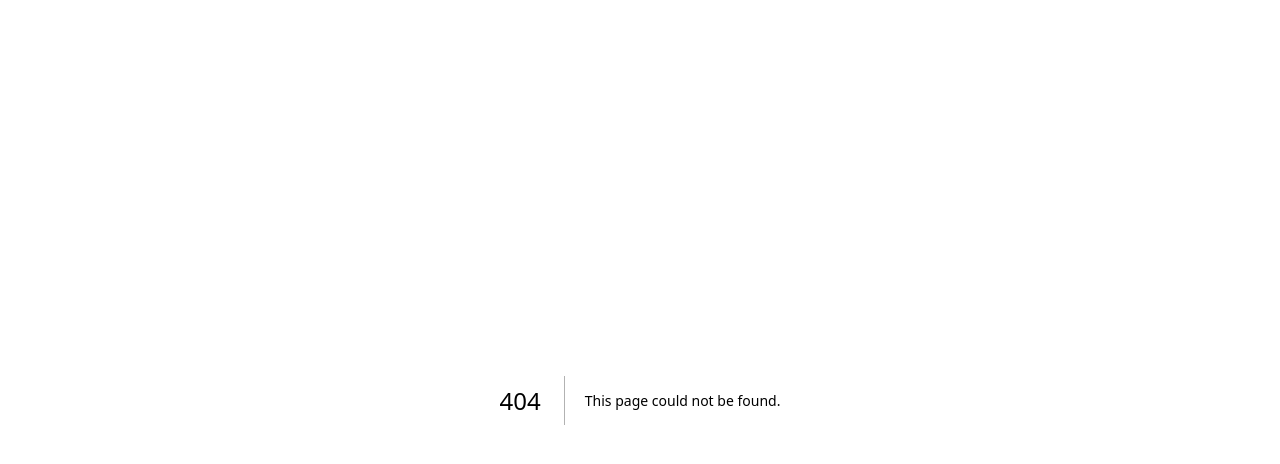
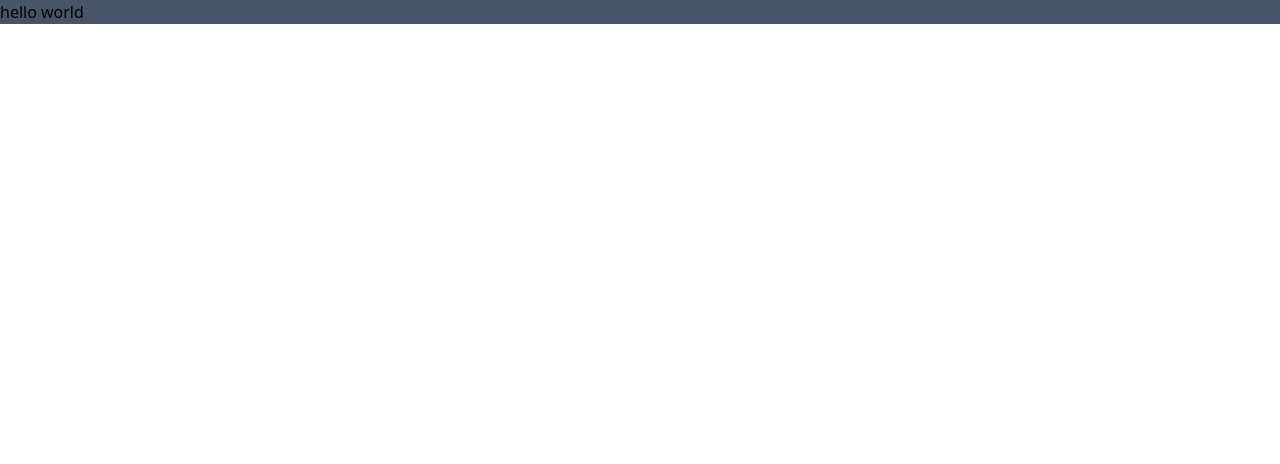
Before and after one commit to Skumbl/hips_site, a Next.js app: page /image in a window 1280 px wide. Before the commit this address had no page. Shown: the top 464 px of the page. Built offline with nearby package versions, Linux system fonts and the light colour scheme.

Commit message:
image page and fonts

```diff
--- /dev/null
+++ b/src/pages/image.tsx
@@ -0,0 +1,20 @@
+import { type NextPage } from "next";
+import Head from "next/head";
+import Link from "next/link";
+
+const Home: NextPage = () => {
+  return (
+    <>
+    <Head>
+      <title>Create T3 App</title>
+      <meta name="description" content="Generated by create-t3-app" />
+      <link rel="icon" href="/favicon.ico" />
+    </Head>
+    <main className="flex bg-slate-600 text-">
+      hello world
+    </main>
+   </>
+    );
+};
+
+export default Home;
```
